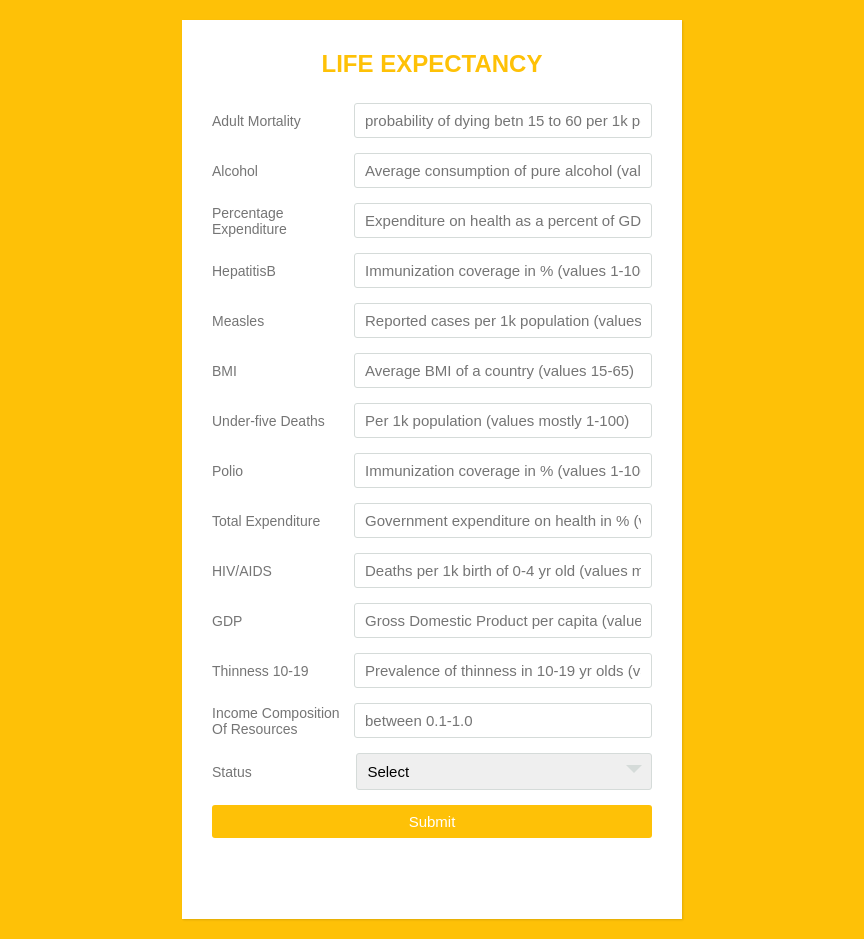
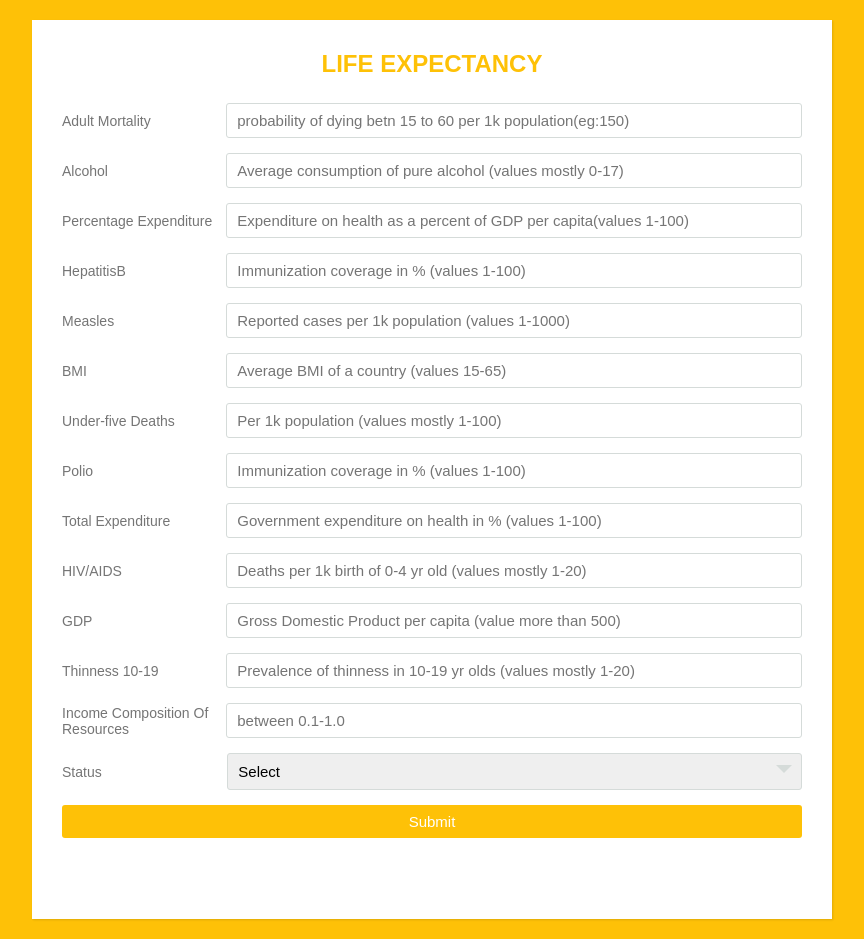
Before and after one commit to Akash7219/Life_expectancy, a Flask app: page / in a window 1280 px wide. Shown: the whole page, without its empty margins (208-1072 px from the left). Run offline with Flask 2, Linux system fonts and the light colour scheme; parts of the project's set-up code (start-up, migrations or seed data) failed here and were passed over.

Commit message:
Update result.html

```diff
--- a/templates/result.html
+++ b/templates/result.html
@@ -96,7 +96,7 @@
     padding: 0 10px;
   }
   .wrapper{
-    max-width: 500px;
+    max-width: 800px;
     width: 100%;
     background: #fff;
     margin: 20px auto;
```
